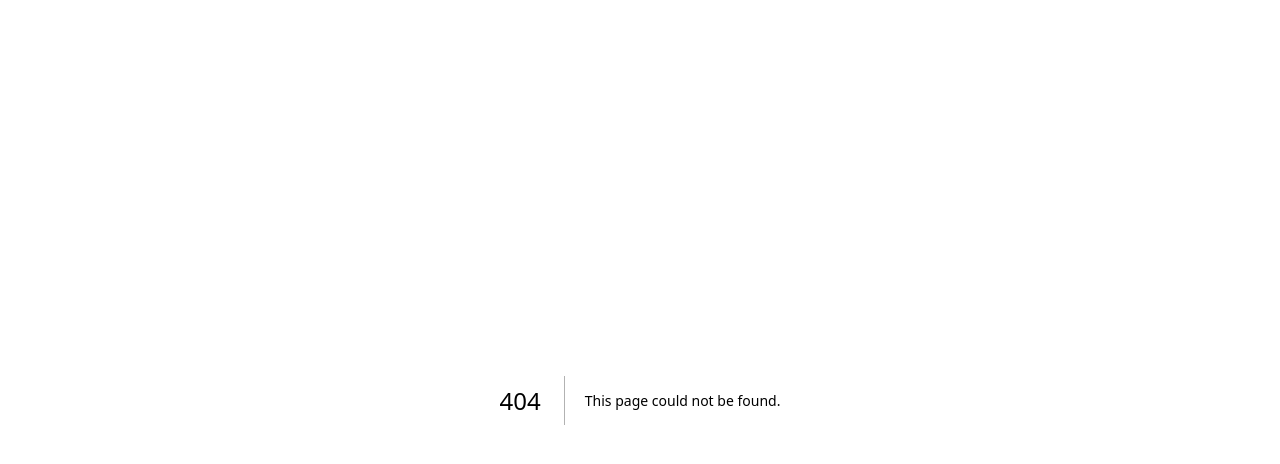
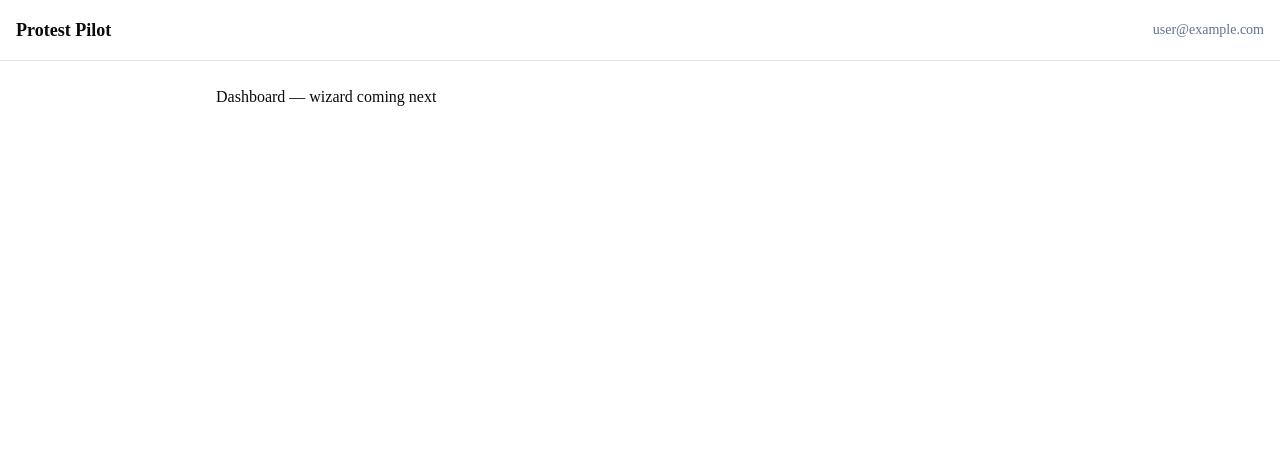
Before and after one commit to ZhekaGrem/pwa-tax, a Next.js app: page /dashboard in a window 1280 px wide. Before the commit this address had no page. Shown: the top 464 px of the page. Built offline with nearby package versions, Linux system fonts and the light colour scheme; no server answers; sample sign-in values are in the browser's storage.

Commit message:
feat(auth): Google sign-in + AppShell guard

```diff
--- a/eslint.config.mjs
+++ b/eslint.config.mjs
@@ -30,6 +30,7 @@ const eslintConfig = defineConfig([
     '.next/**',
     'out/**',
     'build/**',
+    'coverage/**',
     'next-env.d.ts',
   ]),
 ])
--- /dev/null
+++ b/src/app/(app)/dashboard/page.tsx
@@ -0,0 +1,3 @@
+export default function Dashboard() {
+  return <div>Dashboard — wizard coming next</div>
+}
--- /dev/null
+++ b/src/app/(app)/layout.tsx
@@ -0,0 +1,6 @@
+import { AppShell } from '@/components/AppShell'
+import type { ReactNode } from 'react'
+
+export default function AppLayout({ children }: { children: ReactNode }) {
+  return <AppShell>{children}</AppShell>
+}
--- /dev/null
+++ b/src/app/sign-in/page.tsx
@@ -0,0 +1,28 @@
+'use client'
+import { Button } from '@/components/ui/button'
+import { Card, CardContent, CardHeader, CardTitle } from '@/components/ui/card'
+import { useAuth } from '@/hooks/useAuth'
+import { useRouter } from 'next/navigation'
+import { useEffect } from 'react'
+
+export default function SignInPage() {
+  const { user, signInWithGoogle } = useAuth()
+  const router = useRouter()
+  useEffect(() => {
+    if (user) router.replace('/dashboard')
+  }, [user, router])
+  return (
+    <main className="flex min-h-screen items-center justify-center p-6">
+      <Card className="w-full max-w-sm">
+        <CardHeader>
+          <CardTitle>Sign in to Protest Pilot</CardTitle>
+        </CardHeader>
+        <CardContent>
+          <Button onClick={() => signInWithGoogle()} className="w-full">
+            Continue with Google
+          </Button>
+        </CardContent>
+      </Card>
+    </main>
+  )
+}
--- /dev/null
+++ b/src/components/AppShell.tsx
@@ -0,0 +1,22 @@
+'use client'
+import { ReactNode, useEffect } from 'react'
+import { useAuth } from '@/hooks/useAuth'
+import { useRouter } from 'next/navigation'
+
+export function AppShell({ children }: { children: ReactNode }) {
+  const { user, loading } = useAuth()
+  const router = useRouter()
+  useEffect(() => {
+    if (!loading && !user) router.replace('/sign-in')
+  }, [user, loading, router])
+  if (loading || !user) return <div className="p-6">Loading…</div>
+  return (
+    <div className="min-h-screen">
+      <header className="border-b bg-white p-4 flex items-center justify-between">
+        <h1 className="text-lg font-semibold">Protest Pilot</h1>
+        <span className="text-sm text-slate-500">{user.email}</span>
+      </header>
+      <main className="mx-auto max-w-4xl p-6">{children}</main>
+    </div>
+  )
+}
--- /dev/null
+++ b/src/hooks/useAuth.ts
@@ -0,0 +1,29 @@
+'use client'
+import { useEffect, useState } from 'react'
+import {
+  onAuthStateChanged,
+  GoogleAuthProvider,
+  signInWithPopup,
+  signOut,
+  type User,
+} from 'firebase/auth'
+import { getFirebaseAuth } from '@/lib/firebase/client'
+
+export function useAuth() {
+  const [user, setUser] = useState<User | null>(null)
+  const [loading, setLoading] = useState(true)
+  useEffect(
+    () =>
+      onAuthStateChanged(getFirebaseAuth(), (u) => {
+        setUser(u)
+        setLoading(false)
+      }),
+    [],
+  )
+  return {
+    user,
+    loading,
+    signInWithGoogle: () => signInWithPopup(getFirebaseAuth(), new GoogleAuthProvider()),
+    signOut: () => signOut(getFirebaseAuth()),
+  }
+}
```
